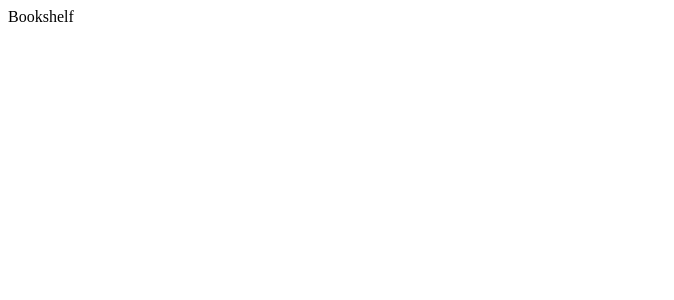
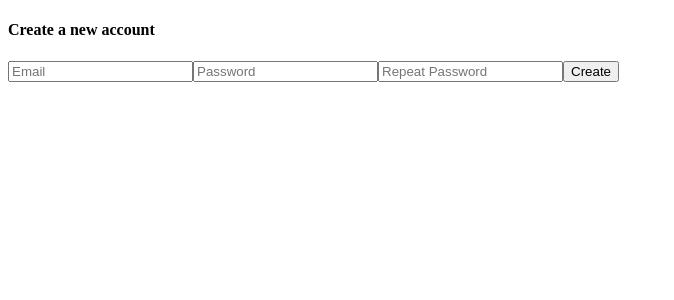
Before and after one commit to Fifinio/bookshelf, a React (Create React App) app: page / in a window 1280 px wide. Shown: the top 300 px of the page, without its empty margins (0-674 px from the left). Built offline with nearby package versions, Linux system fonts and the light colour scheme.

Commit message:
adds signup boilerplate

```diff
--- a/src/App.js
+++ b/src/App.js
@@ -1,7 +1,8 @@
 import React from 'react';
+import SignUp from './components/signup'
 
 const App = () => {
-    return <div>Bookshelf</div>;
+    return <SignUp />;
 }
 
 export default App;
--- /dev/null
+++ b/src/components/signup.js
@@ -0,0 +1,63 @@
+import React, {useState} from 'react';
+
+const sendSignUp = async ( email, password, confirmPassword) => {
+    const item = JSON.stringify({
+        email : email,
+        password: password
+    });
+    if(password===confirmPassword){
+        const data = await fetch('https://recruitment.ultimate.systems/auth/local/register', {
+            method: 'POST',
+            mode: "cors",
+            headers: {
+                "Accept": "application/json",
+                "Content-Type":"application/json"
+            },
+            body: item,
+        })
+        .then(response => response.json())
+        .then(data => data)
+        .catch(err=>console.error(err))
+
+        if(data){
+            document.getElementById('regHead').value = "Signed up successfully";
+        }
+    }
+    else{
+        alert("Passwords don't match!");
+    }
+}
+
+
+
+const SignUp = (props) => {
+  	const [email, setEmail] = useState('');
+  	const [password, setPassword] = useState('');
+  	const [confirmPassword, setConfirmPassword] = useState('');
+
+    return (
+    	<div className="form">
+    		{props.children}
+        <h4 id="regHead">Create a new account</h4>
+
+        <input
+			name="email"
+			placeholder="Email"
+			type="text" required
+			onChange={e=>setEmail(e.target.value)}/>
+        <input
+			name="password"
+			placeholder="Password"
+			type="password" required
+			onChange={e=>setPassword(e.target.value)}/>
+        <input
+			name="confirmPassword"
+			placeholder="Repeat Password"
+			type="password" required
+			onChange={e=>setConfirmPassword(e.target.value)}/>
+        <button onClick={() => sendSignUp(email, password, confirmPassword)}>Create</button>
+      </div>
+    );
+}
+
+export default SignUp
```
